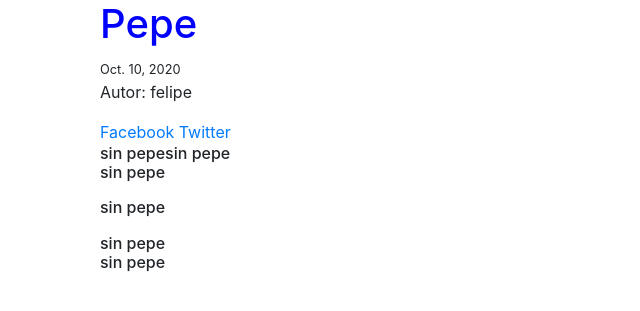
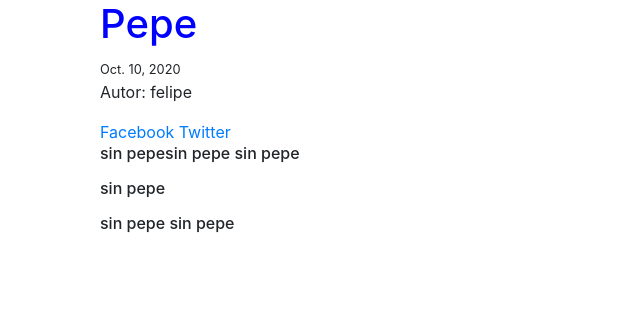
Before and after one commit to eflipe/Blog-App-Adv, a Django app: page /posts/4/ in a window 1280 px wide. Shown: the top 311 px of the page, without its empty margins (0-640 px from the left). Run offline with Django 3.2, Linux system fonts and the light colour scheme; data comes from the database, SQL or seed files in the repository; both versions use the stored data as it was after the commit; some libraries are stand-ins or nearby versions.

Commit message:
12 - Markdown & Django Pagedown

```diff
--- a/backend/blog_app/forms.py
+++ b/backend/blog_app/forms.py
@@ -1,10 +1,14 @@
 from django import forms
+
+from pagedown.widgets import PagedownWidget
 
 from .models import Post
 
 
 class PostForm(forms.ModelForm):
     # TODO: Define other fields here
+    content = forms.CharField(widget=PagedownWidget)
+    publish = forms.DateField(widget=forms.SelectDateWidget)
 
     class Meta:
         model = Post
--- a/backend/blog_proj/settings.py
+++ b/backend/blog_proj/settings.py
@@ -38,7 +38,11 @@ INSTALLED_APPS = [
     'django.contrib.messages',
     'django.contrib.staticfiles',
 
-    #local app
+    # 3er apps
+    'markdown_deux',
+    'pagedown',
+
+    # local app
     'blog_app',
 ]
 
--- a/backend/templates/_base.html
+++ b/backend/templates/_base.html
@@ -10,6 +10,9 @@
     </title>
     <link rel="stylesheet" href="https://stackpath.bootstrapcdn.com/bootstrap/4.5.0/css/bootstrap.min.css" integrity="sha384-9aIt2nRpC12Uk9gS9baDl411NQApFmC26EwAOH8WgZl5MYYxFfc+NcPb1dKGj7Sk" crossorigin="anonymous">
     <link rel="stylesheet" href="{% static 'css/base.css' %}" class="">
+  {% block head_extra %}
+  {% endblock head_extra %}
+
   </head>
   <body>
     <div id="fb-root"></div>
@@ -25,5 +28,18 @@
   <script src="https://cdn.jsdelivr.net/npm/popper.js@1.16.0/dist/umd/popper.min.js" integrity="sha384-Q6E9RHvbIyZFJoft+2mJbHaEWldlvI9IOYy5n3zV9zzTtmI3UksdQRVvoxMfooAo" crossorigin="anonymous"></script>
   <script src="https://stackpath.bootstrapcdn.com/bootstrap/4.5.0/js/bootstrap.min.js" integrity="sha384-OgVRvuATP1z7JjHLkuOU7Xw704+h835Lr+6QL9UvYjZE3Ipu6Tp75j7Bh/kR0JKI" crossorigin="anonymous"></script>
   <script src="https://stackpath.bootstrapcdn.com/bootstrap/4.5.0/js/bootstrap.bundle.min.js" integrity="sha384-1CmrxMRARb6aLqgBO7yyAxTOQE2AKb9GfXnEo760AUcUmFx3ibVJJAzGytlQcNXd" crossorigin="anonymous"></script>
+  <script src="https://cdnjs.cloudflare.com/ajax/libs/marked/1.1.1/marked.min.js"></script>
+  <script type="text/javascript">
+    // $(document).ready(function(){
+    //   $(".content-markdown").each(function(){
+    //         var content = $(this).text()
+    //         console.log(content);
+    //         var markedContent = marked(content)
+    //         console.log(markedContent);
+    //         $(this).html(markedContent)
+    //   })
+    // })
+  </script>
+
   </body>
 </html>
--- a/backend/templates/post_create.html
+++ b/backend/templates/post_create.html
@@ -1,4 +1,8 @@
 {% extends "_base.html" %}
+
+{% block head_extra %}
+  {{ form.media }}
+{% endblock head_extra %}
 
 {% block content %}
 <div class="col-sm-8 col-sm-offset-3">
--- a/backend/templates/post_detail.html
+++ b/backend/templates/post_detail.html
@@ -1,5 +1,6 @@
 {% extends "_base.html" %}
 {% load urlify %}
+{% load markdown_deux_tags %}
 
 {% block head_title %}
   {{ obj.title }} | {{ block.super }}
@@ -26,10 +27,13 @@
   Twitter
 </a>
 
-
-<h6 class=""> {{ obj.content|linebreaks }}   </h6><br>
+<div class="row">
+<div class="col-sm-12">
+<h6 class="content-markdown"> {{ obj.content|markdown }}   </h6><br>
 
 <div class="fb-comments" data-href="{{ request.build_absolute_uri }}" data-numposts="5" data-width=""></div>
 
 </div>
+</div>
+</div>
 {% endblock content %}
--- a/backend/templates/post_list.html
+++ b/backend/templates/post_list.html
@@ -1,4 +1,5 @@
 {% extends "_base.html" %}
+{% load markdown_deux_tags %}
 
 {% block content %}
 
@@ -18,7 +19,7 @@
           {% endif %}
           <div class="card-body">
             <h5 class="card-title"><a href="{{ obj.get_absolute_url }}" class="">{{ obj.title }}</a></h5>
-            <p class="card-text">{{ obj.content|linebreaks|truncatechars:120 }}</p>
+            <p class="card-text">{{ obj.content|truncatechars:120|markdown }}</p>
             <a href="#" class="btn btn-primary">Leer</a>
           </div>
         </div>
```
Also changed, not shown: backend/db.sqlite3, 2 other files.
